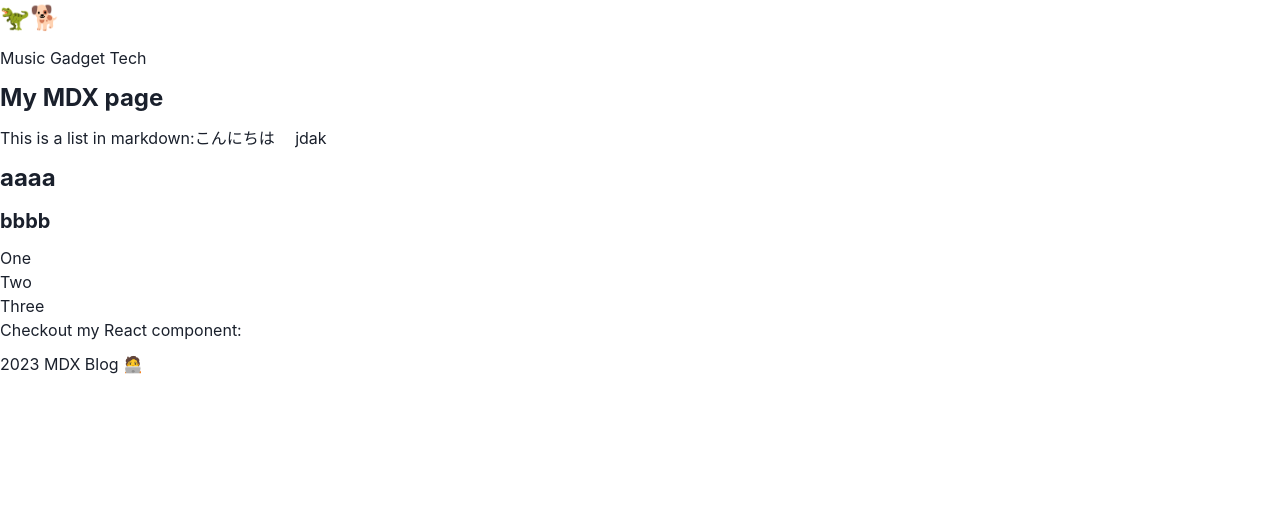
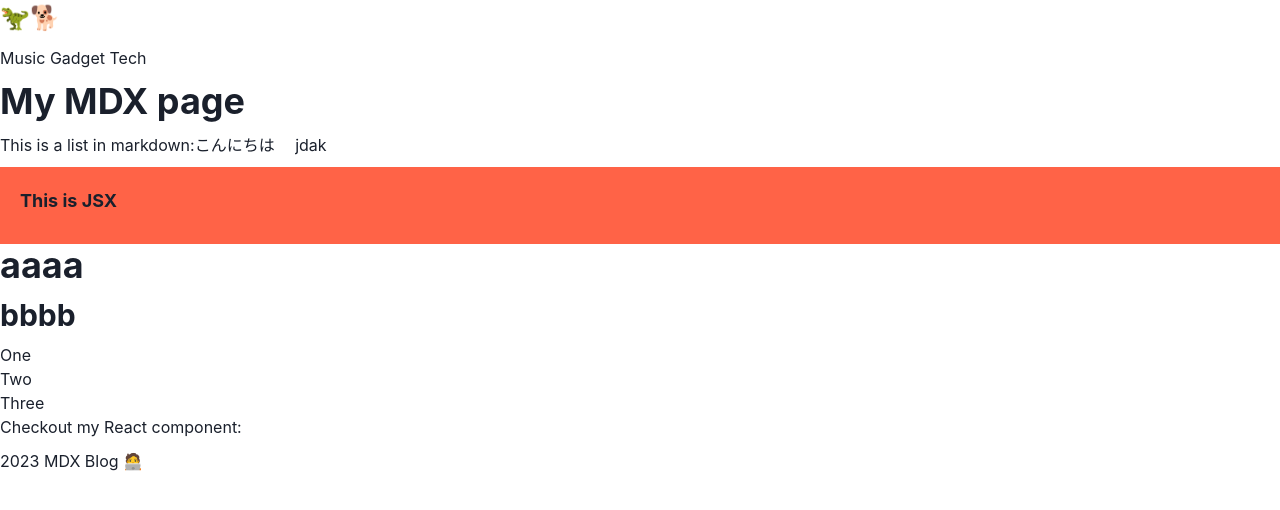
Before and after one commit to kzhub/mdx-blog, a Next.js app: page /posts/b in a window 1280 px wide. Shown: the top 510 px of the page. Built offline with nearby package versions, Linux system fonts and the light colour scheme.

Commit message:
Update MDXtoHTMLタグの追加

```diff
--- a/pages/_app.tsx
+++ b/pages/_app.tsx
@@ -1,18 +1,28 @@
 import '@/styles/globals.css'
 import type { AppProps } from 'next/app'
 import { ChakraProvider } from '@chakra-ui/react'
-// import { Montserrat } from '@next/font/google'
+import { MDXProvider } from '@mdx-js/react'
+import { Heading } from '@chakra-ui/react'
 
-// const montserrat = Montserrat({
-// 	subsets: ['latin'],
-// 	weight: "400"
-// })
+const components = {
+	h1: (props: React.HTMLProps<HTMLHeadingElement>) => (
+    <Heading as="h1" size="xl" color="">
+      {props.children}
+    </Heading>
+  ),
+  h2: (props: React.HTMLProps<HTMLHeadingElement>) => (
+    <Heading as="h2" size="lg" color="">
+      {props.children}
+    </Heading>
+  ),
+};
+
 export default function App({ Component, pageProps }: AppProps) {
-	return (
-		<>
-			<ChakraProvider>
-				<Component {...pageProps} />
-			</ChakraProvider>
-		</>
-	)
+  return (
+    <ChakraProvider>
+      <MDXProvider components={components}>
+        <Component {...pageProps} />
+      </MDXProvider>
+    </ChakraProvider>
+  )
 }
--- a/pages/_document.tsx
+++ b/pages/_document.tsx
@@ -9,7 +9,6 @@ export default function Document() {
 				<body>
 					<Header />
 						<Box bg='' maxW='453px' h='100%' color='#1D4044' m='0 auto' px='10px'>
-
 							<Main />
 						</Box>
 					<NextScript />
--- a/pages/index.tsx
+++ b/pages/index.tsx
@@ -70,7 +70,6 @@ export default function Home({ data }: { data: Array<articleObjectType> }) {
 
 							return (
 								<TabPanel key='value'>
-									<p>{value}</p>
 									<Article propData={newArray} />
 								</TabPanel>
 							)
--- a/pages/posts/a.mdx
+++ b/pages/posts/a.mdx
@@ -14,5 +14,6 @@ This is a list in markdown:
 - One
 - Two
 - Three
+- hello
 
 Checkout my React component:
--- a/pages/posts/b.mdx
+++ b/pages/posts/b.mdx
@@ -11,7 +11,9 @@ export const meta = {
 
 This is a list in markdown:こんにちは
 jdak
-
+<div style={{ padding: '20px', backgroundColor: 'tomato' }}>
+  <h3>This is JSX</h3>
+</div>
 # aaaa
 ## bbbb
 - One
--- a/pages/posts/template.mdx
+++ b/pages/posts/template.mdx
@@ -7,9 +7,6 @@ export const meta = {
 # My MDX page
 
 This is a list in markdown:こんにちは
-jdak
-
-
 - One
 - Two
 - Three
```
